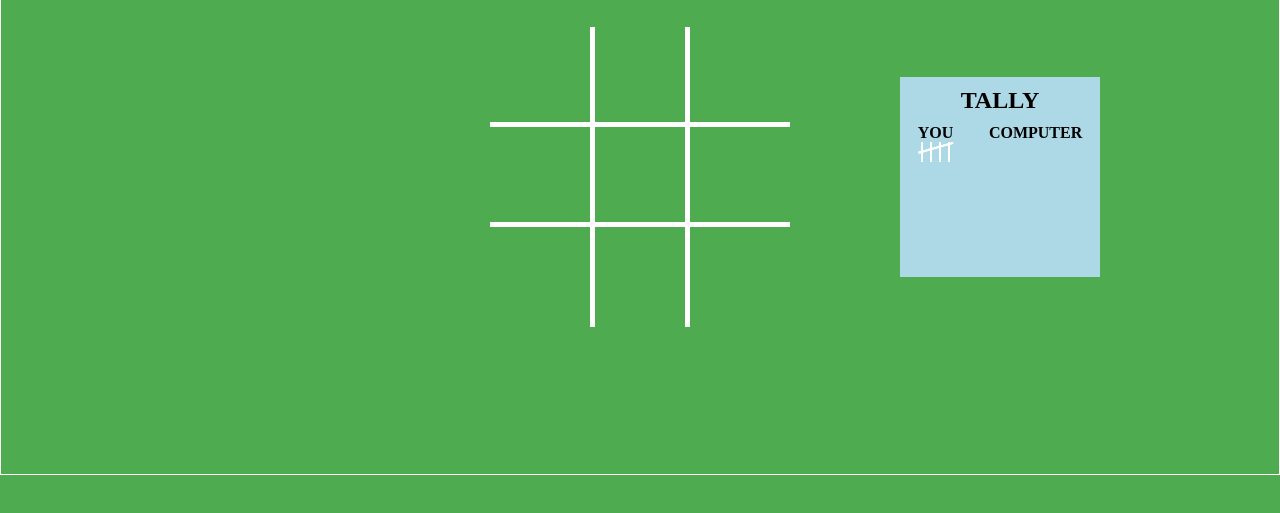
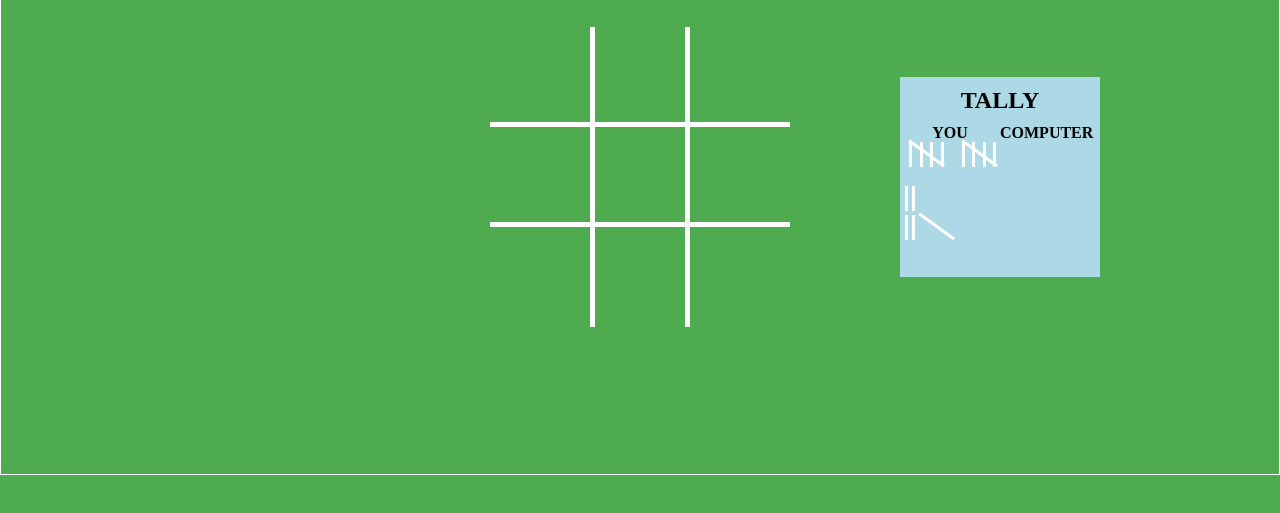
Before and after one commit to itzcookiie/3-in-a-row, a website: page index.html in a window 1280 px wide. Shown: the part 225-738 px from the top of the page. Drawn offline with Linux system fonts and the light colour scheme.

Commit message:
Tally chart styling + updated README for 26/06/2020

```diff
--- a/StageThree/index.css
+++ b/StageThree/index.css
@@ -62,6 +62,8 @@
     height: 200px;
     width: 200px;
     grid-area: tally;
+    display: flex;
+    flex-direction: column;
 }
 
 .game-board {
@@ -82,25 +84,59 @@
 .scores {
     display: flex;
     justify-content: space-around;
+    height: 100%;
+}
+
+.players-score, .computer-score {
+    flex: 1;
+    display: flex;
+    flex-direction: column;
+}
+
+.tally-grid {
+    display: grid;
+    grid-template-columns: repeat(19, 1fr);
+    height: 50%;
+    grid-row-gap: 25%;
 }
 
 .tally-points {
-    display: flex;
-    justify-content: space-around;
+    grid-column: 2/10;
+    height: 100%;
 }
 
-.point {
-    background-color: white;
-    height: 10px;
-    width: 2px;
+.tally-points-a {
+    grid-column: 12/20;
+    height: 100%;
 }
 
-.tally-points::before {
-    content: '';
+.player-name {
+    text-align: center;
+}
+
+.points {
+    display: inline-block;
+    height: 25px;
+    width: 3px;
+    background-color: white;
+    margin: 0 auto;
+}
+
+.points-container {
+    display: grid;
+    grid-template-columns: repeat(4, 1fr);
+    justify-content: center;
+}
+
+.point-5 {
+    display: inline-block;
     position: absolute;
-    height: 35.6px;
-    width: 2px;
-    background-color: white;
-    transform: rotate(74deg);
-    top: 42.5%;
 }
+
+.points-5 {
+    position: relative;
+    transform: rotate(-54.1deg);
+    height: 42.6px;
+    top: -10px;
+    right: -20px;
+}
--- a/index.html
+++ b/index.html
@@ -65,24 +65,56 @@
                         <h3 class="tally-title">TALLY</h3>
                         <div class="scores">
                             <div class="players-score">
-                                <h4>YOU</h4>
-                                <div class="tally-points">
-                                    <div class="point"></div>
-                                    <div class="point"></div>
-                                    <div class="point"></div>
-                                    <div class="point"></div>
+                                <div class="player-name">
+                                    <h4>YOU</h4>
                                 </div>
-                                <div class="tally-points">
-                                    <div class="point"></div>
-                                    <div class="point"></div>
-                                    <div class="point"></div>
-                                    <div class="point"></div>
+                                <div class="tally-grid">
+                                    <div class="tally-points">
+                                        <div class="points-container">
+                                            <p class="points"></p>
+                                            <p class="points"></p>
+                                            <p class="points"></p>
+                                            <p class="points"></p>
+                                            <div class="point-5">
+                                                <p class="points points-5"></p>
+                                            </div>
+                                        </div>
+                                    </div>
+                                    <div class="tally-points-a">
+                                        <div class="points-container">
+                                            <p class="points"></p>
+                                            <p class="points"></p>
+                                            <p class="points"></p>
+                                            <p class="points"></p>
+                                            <div class="point-5">
+                                                <p class="points points-5"></p>
+                                            </div>
+                                        </div>
+                                    </div>
+                                    <div class="tally-points">
+                                        <div class="points-container">
+                                            <div class="center">
+                                                <p class="points"></p>
+                                                <p class="points"></p>
+                                                <p class="points"></p>
+                                                <p class="points"></p>
+                                                <div class="point-5">
+                                                    <p class="points points-5"></p>
+                                                </div>
+                                            </div>
+                                        </div>
+                                    </div>
+                                    <div class="tally-points-a"></div>
                                 </div>
-
-
                             </div>
                             <div class="computer-score">
                                 <h4>COMPUTER</h4>
+                                <div class="tally-grid">
+                                    <div class="tally-points"></div>
+                                    <div class="tally-points-a"></div>
+                                    <div class="tally-points"></div>
+                                    <div class="tally-points-a"></div>
+                                </div>
                             </div>
                         </div>
                     </div>
```
Also changed, not shown: README.md.
